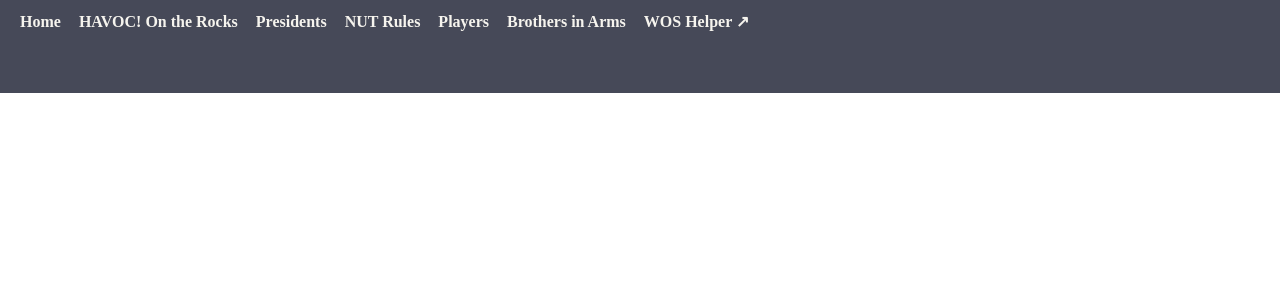
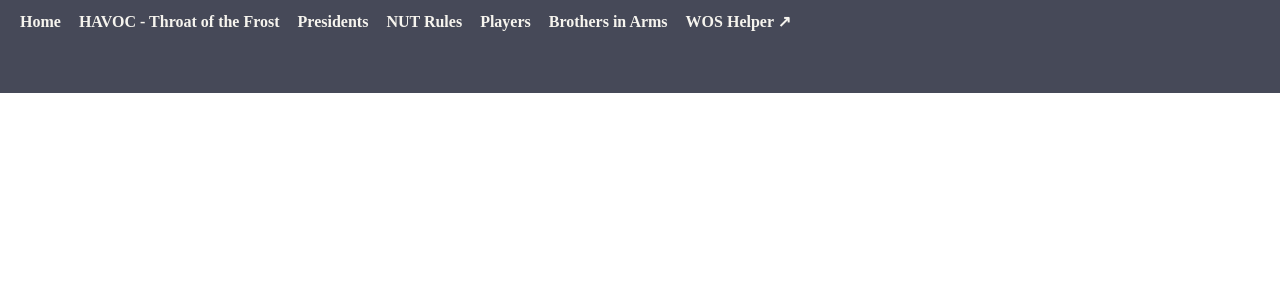
Before and after one commit to whaleslaughter-ux/WOS-State-2128, a Jekyll site: the page nav.html, which Jekyll copies as it is, in a window 1280 px wide. Shown: the top 300 px of the page. Built offline with Jekyll 4.4.1, drawn with Linux system fonts in a browser that asks for light colours.

Commit message:
Update navigation link for HAVOC section

```diff
--- a/nav.html
+++ b/nav.html
@@ -37,7 +37,7 @@ body { padding-top:150px; }
 
 <nav class="site-nav" aria-label="Main navigation">
   <a href="/index.html">Home</a>
-  <a href="/havoc-on-the-rocks.html">HAVOC! On the Rocks</a>
+  <a href="/havoc-throat-of-the-frost.html">HAVOC - Throat of the Frost</a>
   <a href="/presidents.html">Presidents</a>
   <a href="/nut-rules.html">NUT Rules</a>
   <a href="/players.html">Players</a>
```
